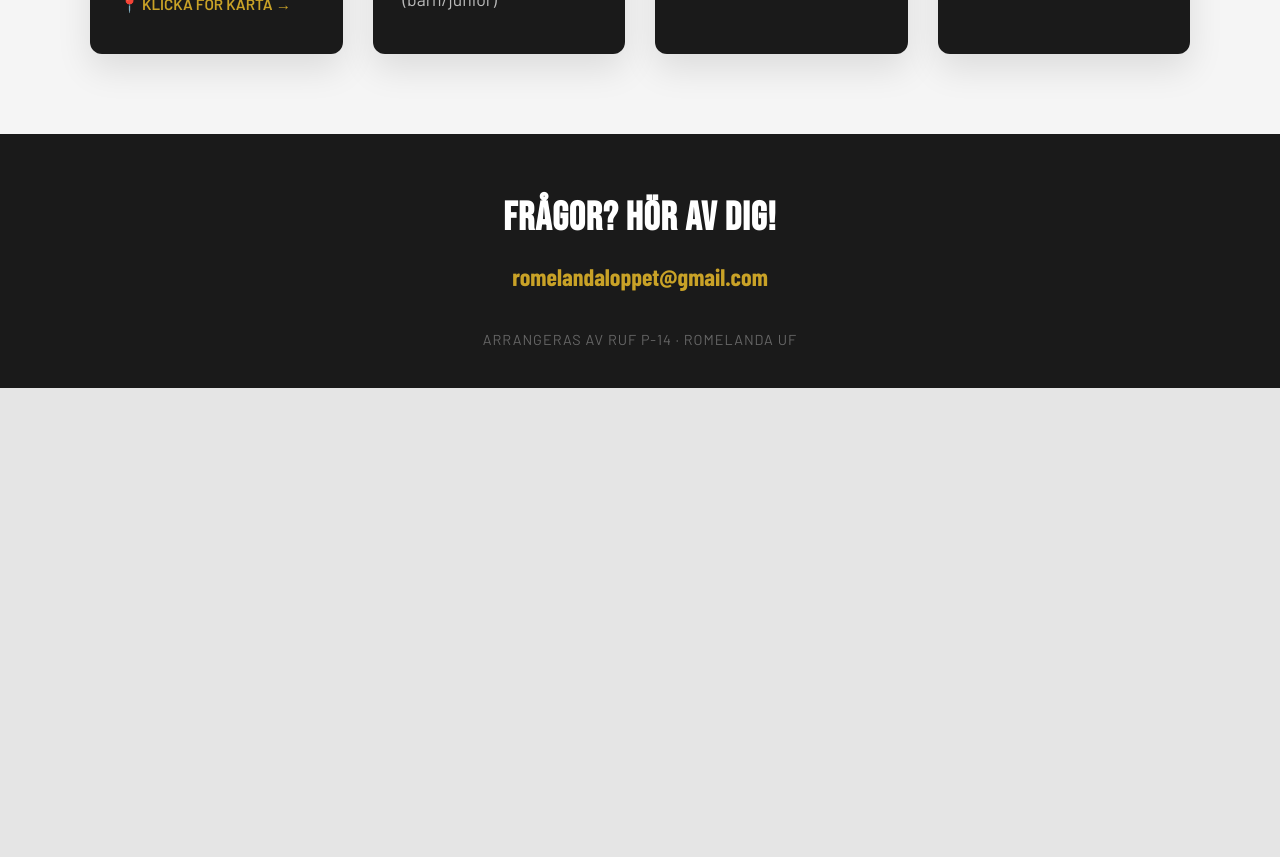
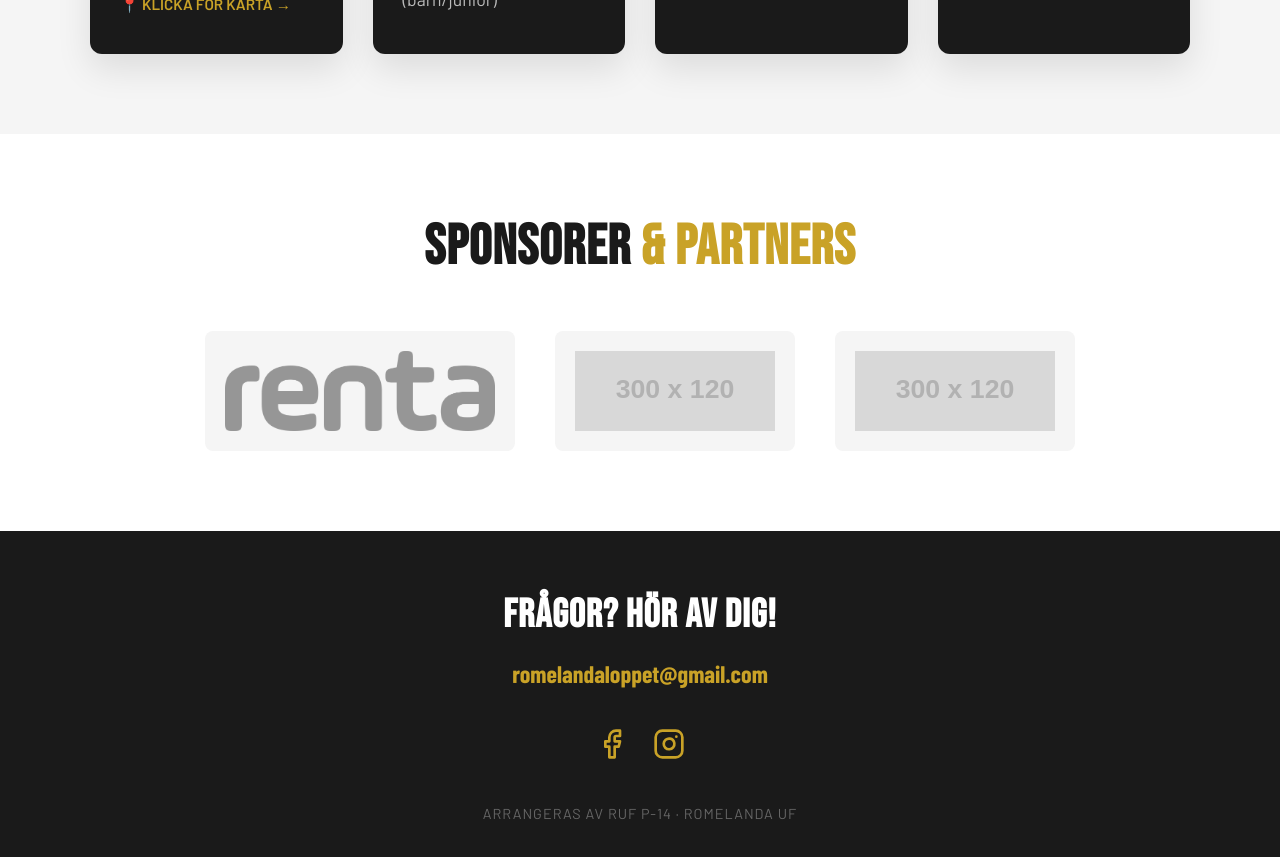
Before and after one commit to Stenis76/Romlendaloppet, a React (Vite) app: page / in a window 1280 px wide. Shown: the part 3460-4317 px from the top of the page. Before the commit the page ends 3848 px from the top, so only its background shows below. Built offline with nearby package versions, Linux system fonts and the light colour scheme.

Commit message:
added sponsor and facebook

```diff
--- a/src/App.css
+++ b/src/App.css
@@ -423,6 +423,49 @@ h1, h2, h3, h4 {
   border-radius: 6px;
 }
 
+/* Sponsors */
+.sponsors-grid {
+  display: flex;
+  flex-wrap: wrap;
+  justify-content: center;
+  align-items: center;
+  gap: 40px;
+}
+.sponsor-card {
+  display: flex;
+  justify-content: center;
+  align-items: center;
+  padding: 20px;
+  background-color: var(--bg-gray);
+  border-radius: 8px;
+  min-width: 200px;
+  height: 120px;
+  transition: transform 0.3s ease, box-shadow 0.3s ease;
+  text-decoration: none;
+  color: var(--bg-dark);
+}
+.sponsor-card:hover {
+  transform: translateY(-5px);
+  box-shadow: 0 10px 20px rgba(0,0,0,0.05);
+}
+.sponsor-logo {
+  max-width: 100%;
+  max-height: 80px;
+  object-fit: contain;
+  filter: grayscale(100%);
+  opacity: 0.7;
+  transition: all 0.3s ease;
+}
+.sponsor-card:hover .sponsor-logo {
+  filter: grayscale(0%);
+  opacity: 1;
+}
+.sponsor-name {
+  font-family: var(--font-display);
+  font-size: 2rem;
+  letter-spacing: 1px;
+}
+
 /* Footer */
 footer {
   background-color: var(--bg-dark);
--- a/src/App.jsx
+++ b/src/App.jsx
@@ -12,6 +12,12 @@ const CONFIG = {
   registrationDeadline: "Torsdag 20 augusti",
   contactEmail: "romelandaloppet@gmail.com",
   organizer: "RUF P-14 · Romelanda UF",
+
+  // Sociala medier (lämna tomma om de inte ska visas)
+  socials: {
+    facebook: "https://www.facebook.com/groups/1919682515126062",
+    instagram: "https://www.instagram.com/romelandauf_p14/"
+  },
 
   // Bildspel (Hero)
   slides: [
@@ -127,6 +133,25 @@ const CONFIG = {
       title: "Kontakt",
       desc: "romelandaloppet@gmail.com",
       icon: <svg width="32" height="32" viewBox="0 0 24 24" fill="none" stroke="currentColor" strokeWidth="2" strokeLinecap="round" strokeLinejoin="round"><path d="M4 4h16c1.1 0 2 .9 2 2v12c0 1.1-.9 2-2 2H4c-1.1 0-2-.9-2-2V6c0-1.1.9-2 2-2z"></path><polyline points="22,6 12,13 2,6"></polyline></svg>
+    }
+  ],
+
+  // Sponsorer och Samarbetspartners
+  sponsors: [
+    {
+      name: "Renta",
+      logoUrl: `${import.meta.env.BASE_URL}assets/renta.png`, // Byt ut mot uppladdad bild, t.ex. "/renta.png"
+      website: "https://www.renta.se"
+    },
+    {
+      name: "Sponsor 2",
+      logoUrl: "https://placehold.co/300x120/transparent/666666?text=SPONSOR+2",
+      website: "#"
+    },
+    {
+      name: "Sponsor 3",
+      logoUrl: "https://placehold.co/300x120/transparent/666666?text=SPONSOR+3",
+      website: "#"
     }
   ]
 };
@@ -325,11 +350,54 @@ export default function App() {
         </div>
       </section>
 
+      {/* Sponsorer */}
+      {CONFIG.sponsors && CONFIG.sponsors.length > 0 && (
+        <section className="section" style={{ backgroundColor: '#fff' }}>
+          <div className="container">
+            <h2 className="section-title">SPONSORER <span className="gold-text">& PARTNERS</span></h2>
+            <div className="sponsors-grid">
+              {CONFIG.sponsors.map((sponsor, i) => (
+                <a
+                  key={i}
+                  href={sponsor.website}
+                  target="_blank"
+                  rel="noreferrer"
+                  className="sponsor-card"
+                  title={`Besök ${sponsor.name}`}
+                >
+                  {sponsor.logoUrl ? (
+                    <img src={sponsor.logoUrl} alt={`${sponsor.name} logotyp`} className="sponsor-logo" />
+                  ) : (
+                    <span className="sponsor-name">{sponsor.name}</span>
+                  )}
+                </a>
+              ))}
+            </div>
+          </div>
+        </section>
+      )}
+
       {/* Footer */}
       <footer>
         <div className="container">
           <h2>FRÅGOR? HÖR AV DIG!</h2>
           <a href={`mailto:${CONFIG.contactEmail}`}>{CONFIG.contactEmail}</a>
+
+          {(CONFIG.socials.facebook || CONFIG.socials.instagram) && (
+            <div style={{ display: 'flex', justifyContent: 'center', gap: '25px', marginBottom: '40px' }}>
+              {CONFIG.socials.facebook && (
+                <a href={CONFIG.socials.facebook} target="_blank" rel="noreferrer" style={{ marginBottom: 0 }} title="Följ oss på Facebook">
+                  <svg width="32" height="32" viewBox="0 0 24 24" fill="none" stroke="currentColor" strokeWidth="2" strokeLinecap="round" strokeLinejoin="round"><path d="M18 2h-3a5 5 0 0 0-5 5v3H7v4h3v8h4v-8h3l1-4h-4V7a1 1 0 0 1 1-1h3z"></path></svg>
+                </a>
+              )}
+              {CONFIG.socials.instagram && (
+                <a href={CONFIG.socials.instagram} target="_blank" rel="noreferrer" style={{ marginBottom: 0 }} title="Följ oss på Instagram">
+                  <svg width="32" height="32" viewBox="0 0 24 24" fill="none" stroke="currentColor" strokeWidth="2" strokeLinecap="round" strokeLinejoin="round"><rect x="2" y="2" width="20" height="20" rx="5" ry="5"></rect><path d="M16 11.37A4 4 0 1 1 12.63 8 4 4 0 0 1 16 11.37z"></path><line x1="17.5" y1="6.5" x2="17.51" y2="6.5"></line></svg>
+                </a>
+              )}
+            </div>
+          )}
+
           <div className="footer-organizer">ARRANGERAS AV {CONFIG.organizer.toUpperCase()}</div>
         </div>
       </footer>
```
Also changed, not shown: public/assets/renta.png (added).
